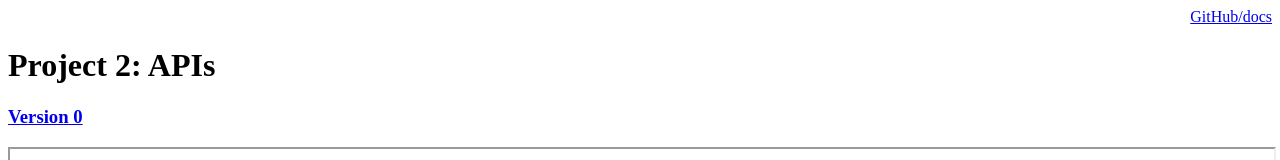
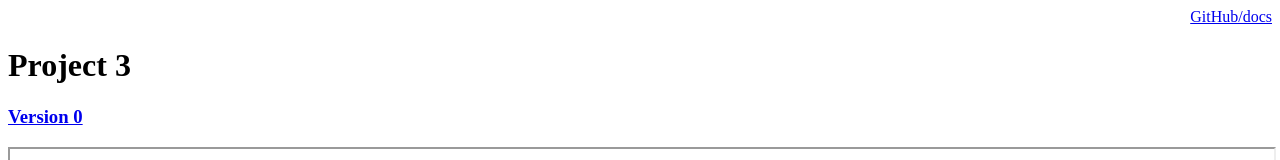
Before and after one commit to Chris-Jing-XIE/INF1339-project3, a plain HTML site: page docs/index.html in a window 1280 px wide. Shown: the top 160 px of the page. Drawn offline with Linux system fonts and the light colour scheme.

Commit message:
Update index.html

```diff
--- a/docs/index.html
+++ b/docs/index.html
@@ -4,7 +4,7 @@
 </head>
 <body>
     <p style="text-align: right;"><a href="https://github.com/Chris-Jing-XIE/project-2/tree/master/docs">GitHub/docs</a></p>
-<h1>Project 2: APIs</h1>
+<h1>Project 3</h1>
 <h3><a href="version0.html">Version 0</a></h3>
     <iframe src="version0.html" height="350px" width="100%"></iframe>
 <h3><a href="version1a.html">Version 1</a></h3>
```
